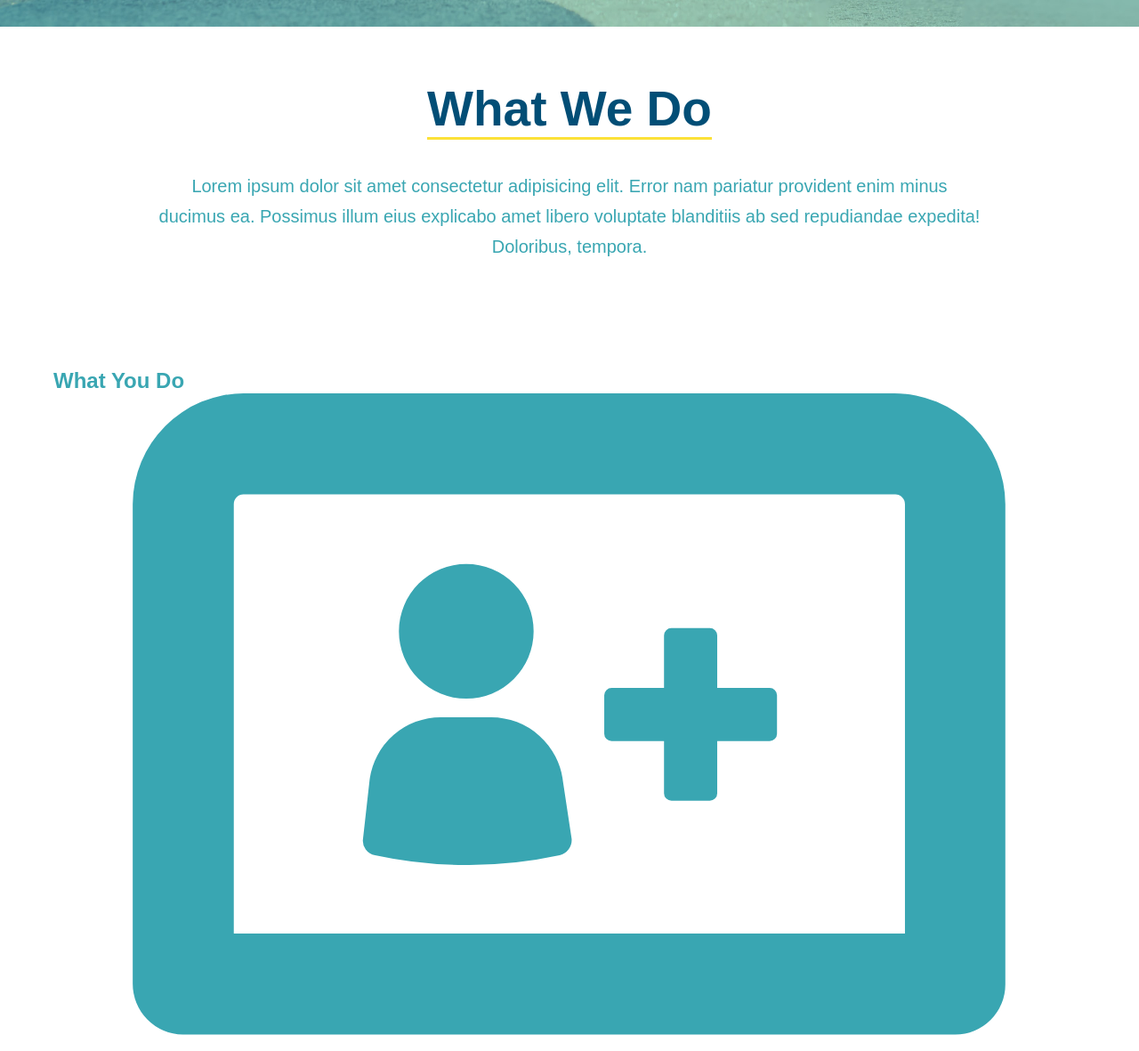
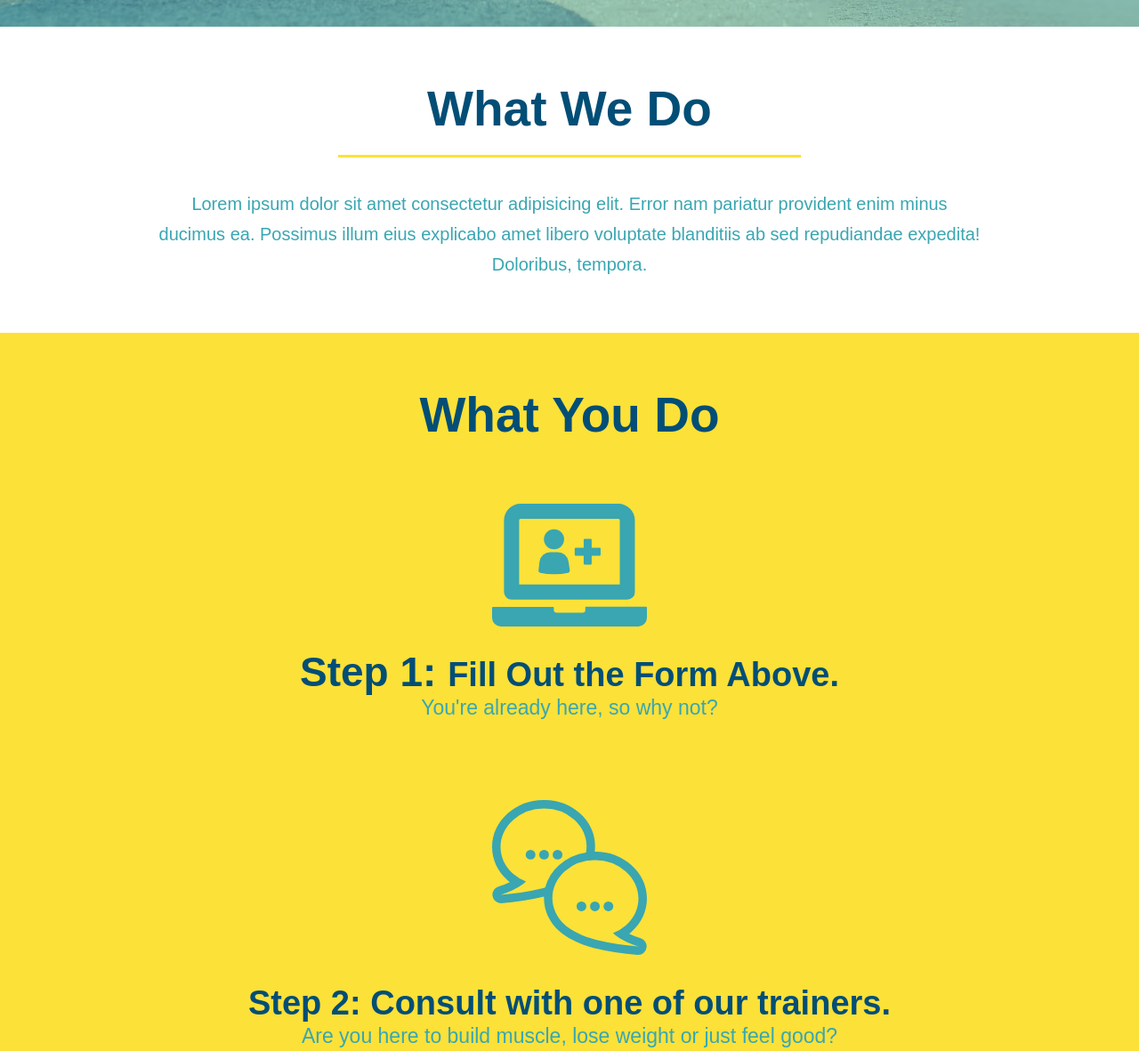
Before and after one commit to rmeacham9224/Run-Buddy-2, a plain HTML site: page index.html in a window 1280 px wide. Shown: the part 652-1833 px from the top of the page at 89% size. Drawn offline with Linux system fonts and the light colour scheme.

Commit message:
style what you do section

```diff
--- a/assets/css/style.css
+++ b/assets/css/style.css
@@ -123,16 +123,6 @@ section {
     text-align: center;
 }
 
-.intro h2 {
-    font-size: 55px;
-    color: #024e76;
-    margin-bottom: 35px;
-    padding: 0 100px 20 px 100px;
-    border-bottom: 3px solid;
-    border-color: #fce138;
-    display: inline-block;
-}
-
 .intro p {
     line-height: 1.7;
     color: #39a6b2;
@@ -140,3 +130,49 @@ section {
     font-size: 20px;
     margin: 0 auto;
 }
+
+.steps {
+    text-align: center;
+    background: #fce138;
+}
+
+.section-title {
+    font-size: 55px;
+    color: #024e76;
+    margin-bottom: 35px;
+    padding: 0 100px 20px 100px;
+    display: inline-block;
+    border-bottom: 3px solid;
+}
+
+.primary-border {
+    border-color: #fce138;
+}
+
+.secondary-border {
+    border-color: #39a6b2;
+}
+
+.steps div {
+    margin-bottom: 80px;
+}
+
+.steps img {
+    width: 15%;
+    margin: 10px 0;
+}
+
+.steps h3 {
+    color: #024e76;
+    font-size: 46px;
+    margin-top: 10px;
+}
+
+.steps p {
+    color: #39a6b2;
+    font-size: 23px;
+}
+
+.steps span {
+    font-size: 38px;
+}
--- a/index.html
+++ b/index.html
@@ -66,18 +66,18 @@
 
         <!--"what we do" section-->
         <section id="what-we-do" class="intro">
-            <h2> What We Do </h2>
+            <h2 class="section-title primary-border"> What We Do </h2>
             <p>
                 Lorem ipsum dolor sit amet consectetur adipisicing elit. Error nam pariatur provident enim minus ducimus ea. Possimus illum eius explicabo amet libero voluptate blanditiis ab sed repudiandae expedita! Doloribus, tempora.
             </p>
         </section>
 
         <!--What you do section-->
-        <section id="what-you-do" >
-            <h2> What You Do </h2>
+        <section id="what-you-do" class="steps" >
+            <h2 class="section-title primary-border"> What You Do </h2>
             <div>
                 <img src="./assets/images/01-04-svgs/step-1.svg" alt=""/>
-                <h3>Step 1: Fill Out the Form Above.</h3>
+                <h3>Step 1: <span>Fill Out the Form Above.</span></h3>
                 <p>
                     You're already here, so why not?
                 </p>
@@ -85,7 +85,7 @@
 
             <div>
                 <img src="./assets/images/01-04-svgs/step-2.svg" alt="" />
-                <h3>Step 2: Consult with one of our trainers.</h3>
+                <h3><span>Step 2: Consult with one of our trainers.</span></h3>
                 <p>
                     Are you here to build muscle, lose weight or just feel good?
                 </p>
@@ -93,7 +93,7 @@
 
             <div>
                 <img src="./assets/images/01-04-svgs/step-3.svg" alt="" />
-                <h3>Step 3: Get Running.</h3>
+                <h3><span>Step 3: Get Running.</span></h3>
                 <p>
                     Hit the ground running (literally) once you trainer lays out your plan.
                 </p>
@@ -101,7 +101,7 @@
 
             <div>
                 <img src="./assets/images/01-04-svgs/step-4.svg" alt="" />
-                <h3>Step 4: See Results.</h3>
+                <h3><span>Step 4: See Results.</span></h3>
                 <p>
                     Bi-weekly checkins with your trainer will keep you focused
                 </p>
```
